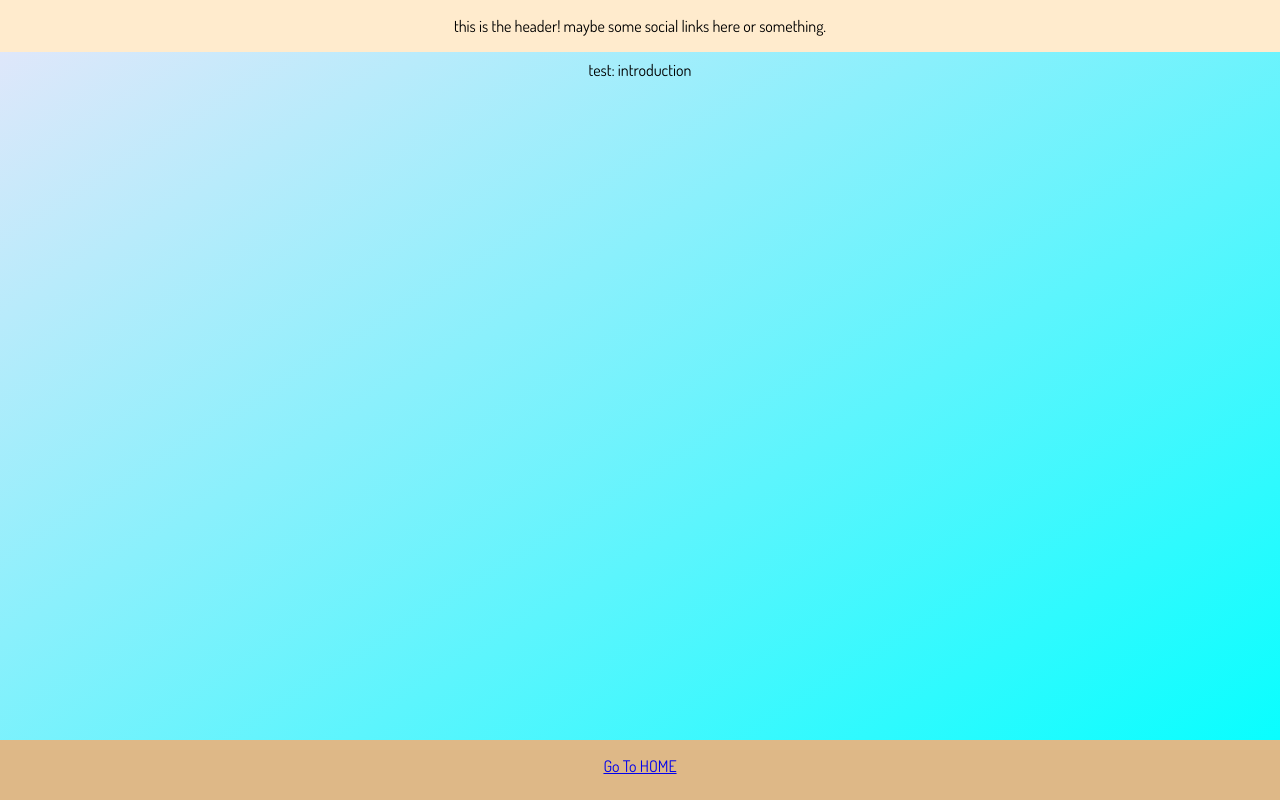
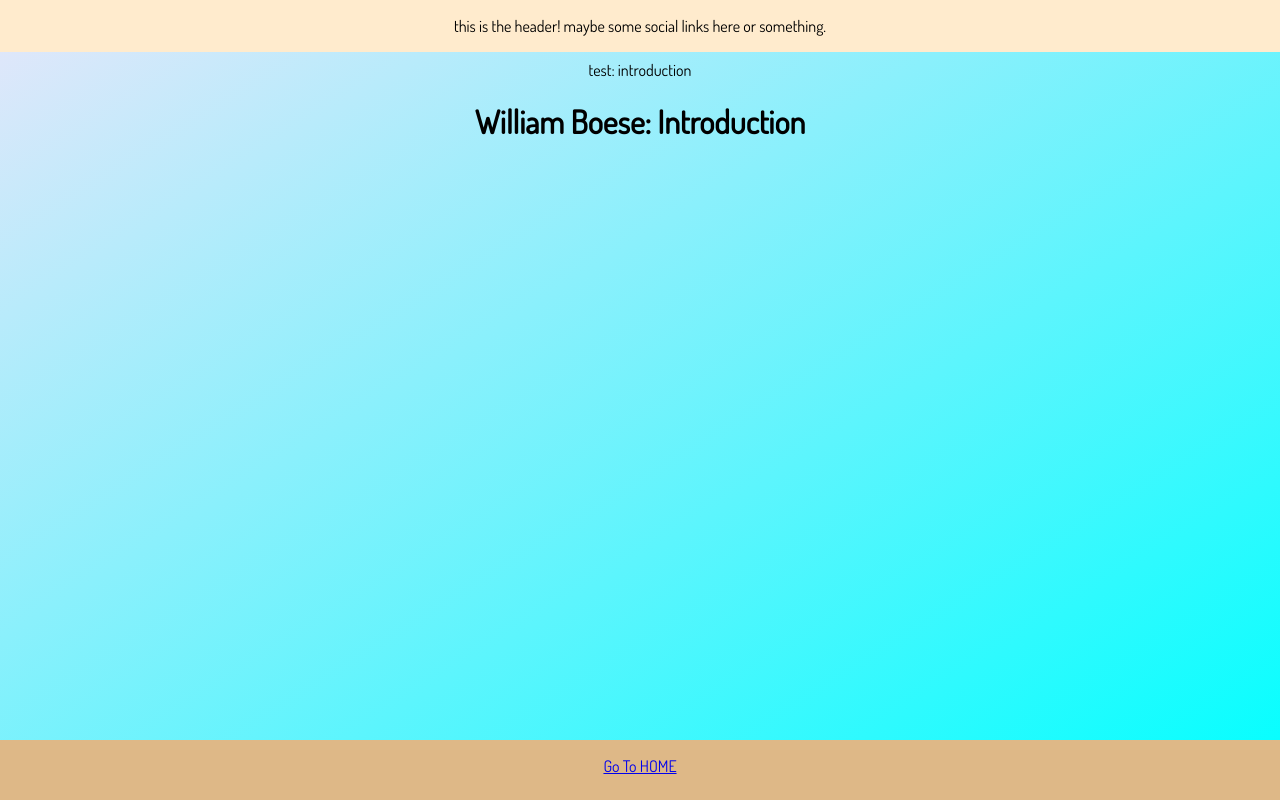
Before and after one commit to willboesetrio/willboesetrio.github.io, a plain HTML site: page introduction.html in a window 1280 px wide. Drawn offline with Linux system fonts and the light colour scheme.

Commit message:
Update introduction.html

```diff
--- a/introduction.html
+++ b/introduction.html
@@ -16,6 +16,7 @@
       </header>
     <main>
     <p>test: introduction</p>
+    <h1>William Boese: Introduction</h1>
     </main>
     <footer>
         <p><a href="index.html">Go To HOME</a></p>
```
